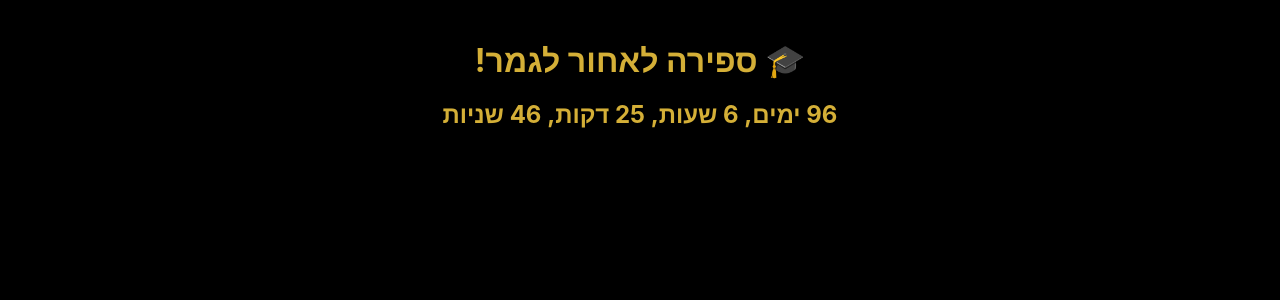
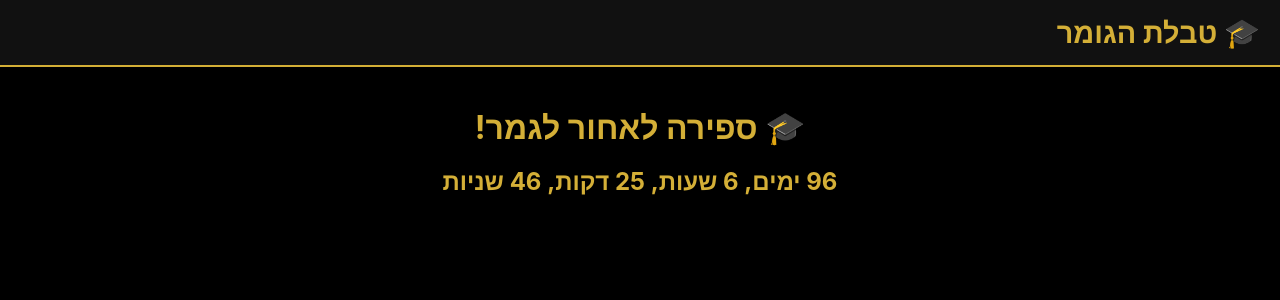
Before and after one commit to Talya2003/Hagomer, a React (Create React App) app in the folder gomeret-frontend/: page / in a window 1280 px wide. Shown: the top 300 px of the page. Built offline with nearby package versions, Linux system fonts and the light colour scheme.

Commit message:
Added Header component and basic site layout

```diff
--- a/gomeret-frontend/src/App.js
+++ b/gomeret-frontend/src/App.js
@@ -1,9 +1,11 @@
 import React from "react";
 import Countdown from "./components/Countdown";
+import Header from "./components/Header";
 
 function App() {
   return (
     <div style={{ backgroundColor: "#000", minHeight: "100vh", color: "#fff", direction: "rtl", textAlign: "center",}}>
+      <Header />
       <Countdown />
     </div>
   );
--- /dev/null
+++ b/gomeret-frontend/src/components/Header.jsx
@@ -0,0 +1,26 @@
+import React from "react";
+
+const Header = () => {
+  return (
+    <header
+      style={{
+        backgroundColor: "#111",
+        color: "#D4AF37",
+        padding: "15px 20px",
+        display: "flex",
+        justifyContent: "space-between",
+        alignItems: "center",
+        borderBottom: "2px solid #D4AF37",
+        direction: "rtl",
+      }}
+    >
+      <h1 style={{ fontSize: "1.8rem", margin: 0 }}>🎓 טבלת הגומר</h1>
+
+      <nav>
+        {/* קישורים נכניס בהמשך */}
+      </nav>
+    </header>
+  );
+};
+
+export default Header;
```
